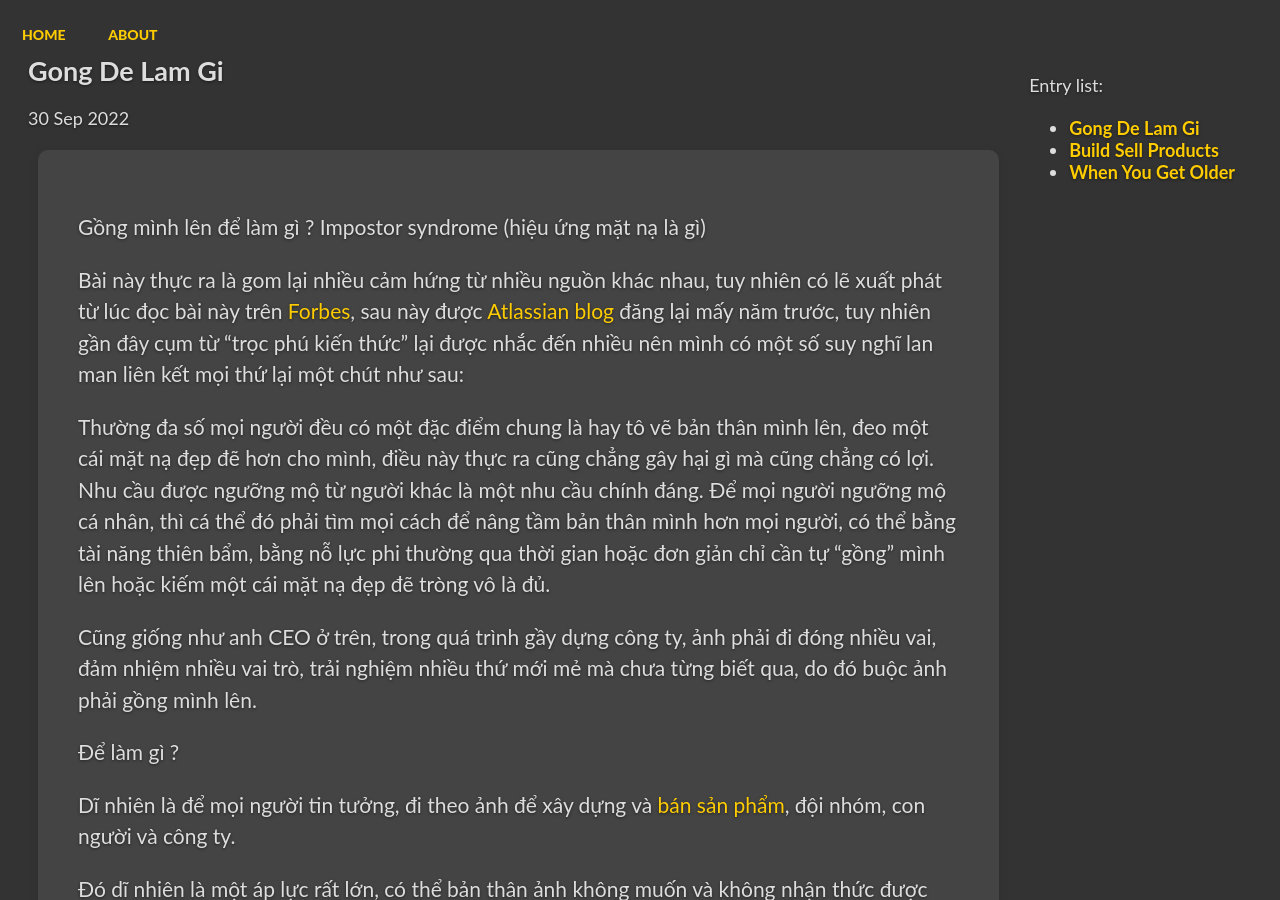
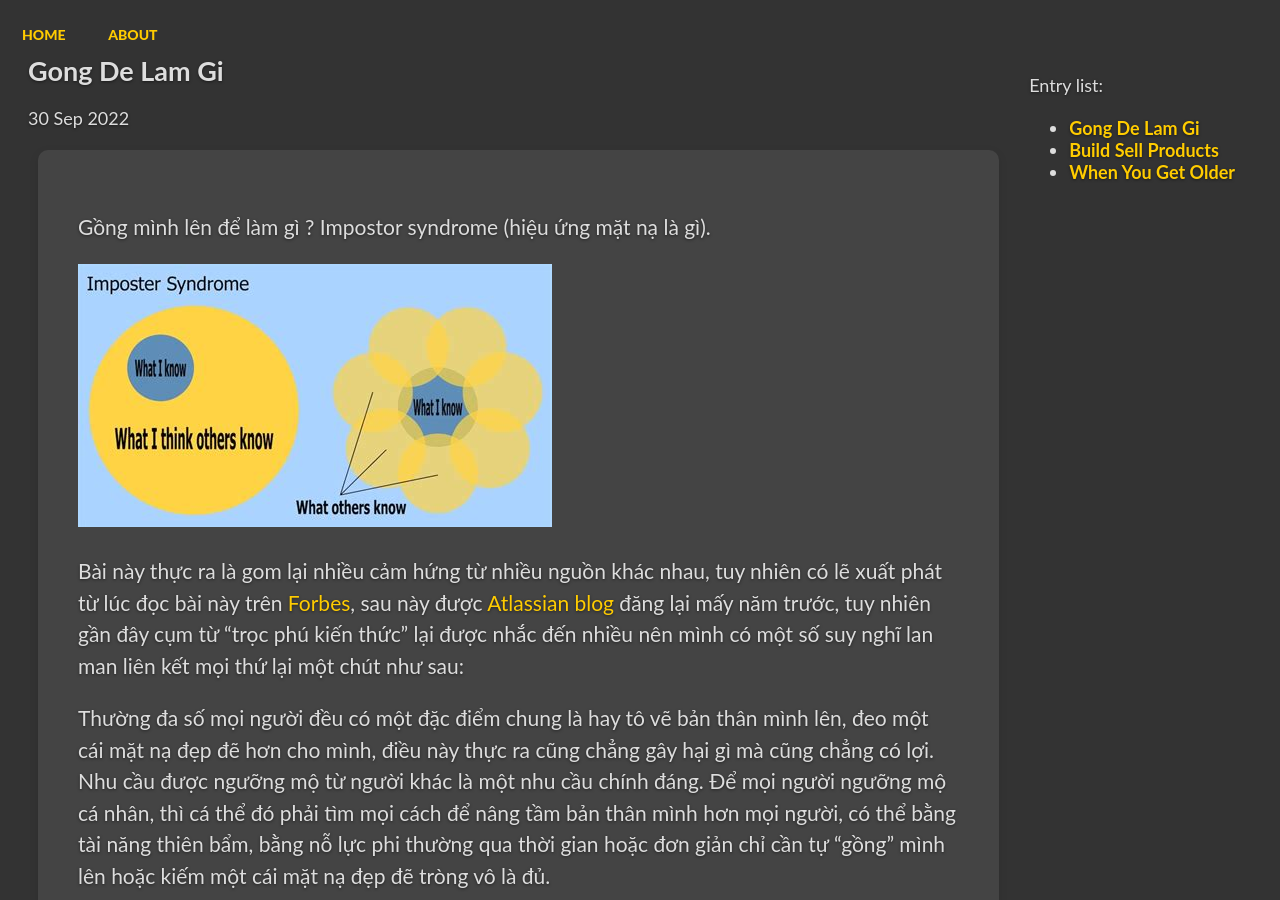
Before and after one commit to vdchuyen/chuyen-vn, a Jekyll site: the page built from _posts/2022-09-30-gong-de-lam-gi.md, in a window 1280 px wide and 900 px high. Built offline with Jekyll 4.4.1, drawn with Linux system fonts in a browser that asks for light colours; our own code applies the rules of GitHub Pages for plain Markdown files; Markdown is read by kramdown in place of the engine named in the settings.

Commit message:
Update 2022-09-30-gong-de-lam-gi.md

```diff
--- a/_posts/2022-09-30-gong-de-lam-gi.md
+++ b/_posts/2022-09-30-gong-de-lam-gi.md
@@ -1,4 +1,7 @@
-Gồng mình lên để làm gì ? Impostor syndrome (hiệu ứng mặt nạ là gì)
+Gồng mình lên để làm gì ? Impostor syndrome (hiệu ứng mặt nạ là gì).
+
+
+![Imposter syndrome](https://raw.githubusercontent.com/vdchuyen/chuyen-vn/master/img/imposter.png)
 
 Bài này thực ra là gom lại nhiều cảm hứng từ nhiều nguồn khác nhau, tuy nhiên có lẽ xuất phát từ lúc đọc bài này trên [Forbes](https://www.forbes.com/sites/robertglazer/2018/06/29/the-imposter-syndrome-paradox-why-feeling-like-a-fraud-may-be-your-strongest-asset/), sau này được [Atlassian blog](https://www.atlassian.com/blog/inside-atlassian/impostor-syndrome-as-an-asset) đăng lại mấy năm trước, tuy nhiên gần đây cụm từ "trọc phú kiến thức" lại được nhắc đến nhiều nên mình có một số suy nghĩ lan man liên kết mọi thứ lại một chút như sau:
 
```
